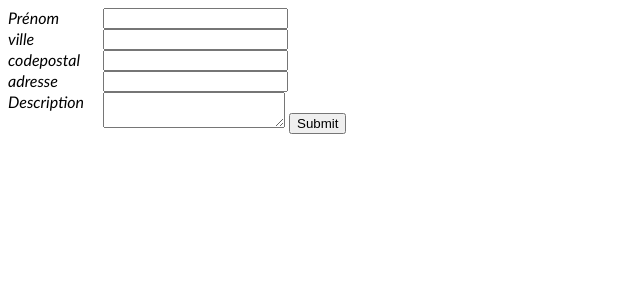
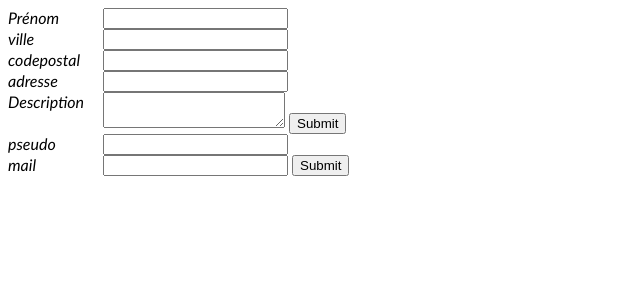
Before and after one commit to pellu/Cours_M1_IESA, a PHP site: page /formulaire.php in a window 1280 px wide. Shown: the top 300 px of the page, without its empty margins (0-640 px from the left). Run offline with PHP 8.4, Linux system fonts and the light colour scheme.

Commit message:
form post

```diff
--- a/php/formulaire.php
+++ b/php/formulaire.php
@@ -34,5 +34,13 @@ if($_POST){
 		<textarea type="text" name="description" id="description"></textarea>
 		<input type="submit" name="submit">
 	</form>
+		<form method="post" action="formulaire4.php">
+		<label for="pseudo">pseudo</label>
+		<input type="text" name="pseudo" id="pseudo">
+		<br>
+		<label for="mail">mail</label>
+		<input type="email" name="mail" id="mail">
+		<input type="submit" name="submit">
+	</form>
 </body>
 </html>
--- /dev/null
+++ b/php/formulaire4.php
@@ -0,0 +1,6 @@
+<?php
+if($_POST){
+	echo "pseudo : " .$_POST['pseudo']."<br>";
+	echo "mail : " .$_POST['mail']."<br>";
+}
+?>
```
